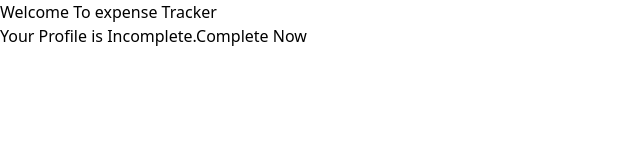
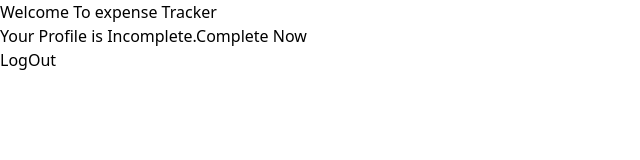
Before and after one commit to Lakshmiichoudhary/Budget-manager, a React (Vite) app: page /expense in a window 1280 px wide. Shown: the top 160 px of the page, without its empty margins (0-640 px from the left). Built offline with nearby package versions, Linux system fonts and the light colour scheme.

Commit message:
implemented SignOut

```diff
--- a/src/Components/Expense/Expense.jsx
+++ b/src/Components/Expense/Expense.jsx
@@ -1,13 +1,31 @@
+import { signOut } from 'firebase/auth'
 import React from 'react'
-import { Link } from 'react-router-dom'
+import { Link, useNavigate } from 'react-router-dom'
+import { auth } from '../../Utils/Firebase'
 
 const Expense = () => {
+  const navigate = useNavigate()
+
+  const handleSignOut = () => {
+    signOut(auth)
+    .then(()=>{
+      navigate("/")
+    })
+    .catch((error) => {
+
+    })
+  }
   return (
     <div className='flex justify-between  bg-slate-900 p-6  h-20'>
     <h1 className='text-yellow-700 text-2xl'>Welcome To expense Tracker</h1>
+    <div className='flex mx-4'>
     <p className='flex text-yellow-700'>Your Profile is Incomplete.
         <Link to="/profile" className='cursor-pointer text-blue-600'>Complete Now</Link>
-      </p>
+    </p>
+    <button className='mx-4 p-1 text-white' onClick={handleSignOut}>
+      LogOut
+    </button>
+    </div>
     </div>
   )
 }
--- a/src/Components/Header/Login.jsx
+++ b/src/Components/Header/Login.jsx
@@ -55,6 +55,18 @@ const Login = () => {
       }
   }
 
+  const sendEmailVerification = (user) => {
+    sendEmailVerification(auth,current.user)
+    .then(() =>{
+      console.log("verification email sent")
+      navigate("/expense")
+    })
+    .catch((error) => {
+      console.error("Error while verifing email",error)
+    })
+
+  }
+
   return (
     <div>
       <div>
```
